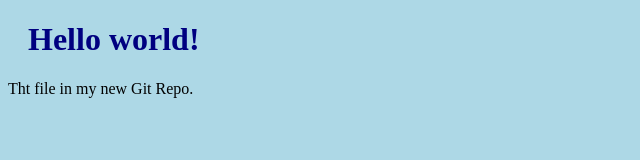
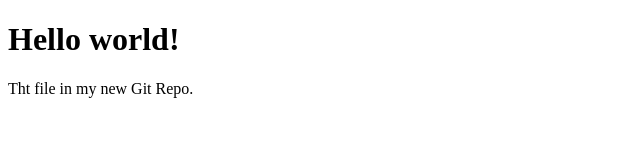
Before and after one commit to devops3rddigtal/githublearning, a plain HTML site: page index.html in a window 1280 px wide. Shown: the whole page, without its empty margins (0-640 px from the left). Drawn offline with Linux system fonts and the light colour scheme.

Commit message:
Revert "feb 20 12:21"
This reverts commit 0c1b93bcc4a3fae78ab79e7eb55c61bf027faa9d.

```diff
--- a/index.html
+++ b/index.html
@@ -2,7 +2,6 @@
 <html>
 <head>
 <title>Hello World!</title>
-<link rel="stylesheet" href="style.css">
 </head>
 <body>
 
--- a/style.css
+++ /dev/null
@@ -1,8 +0,0 @@
-body {
-background-color: lightblue;
-}
-
-h1 {
-color: navy;
-margin-left: 20px;
-}
```
